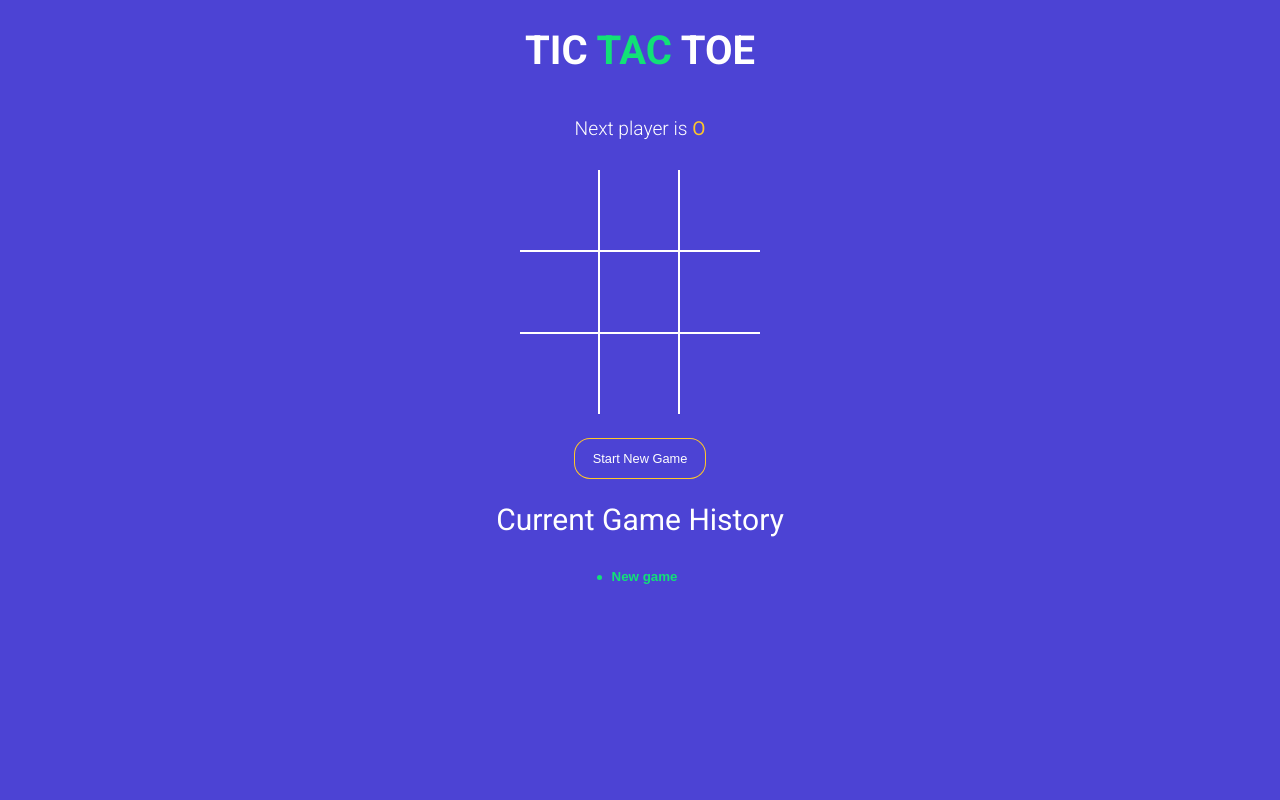
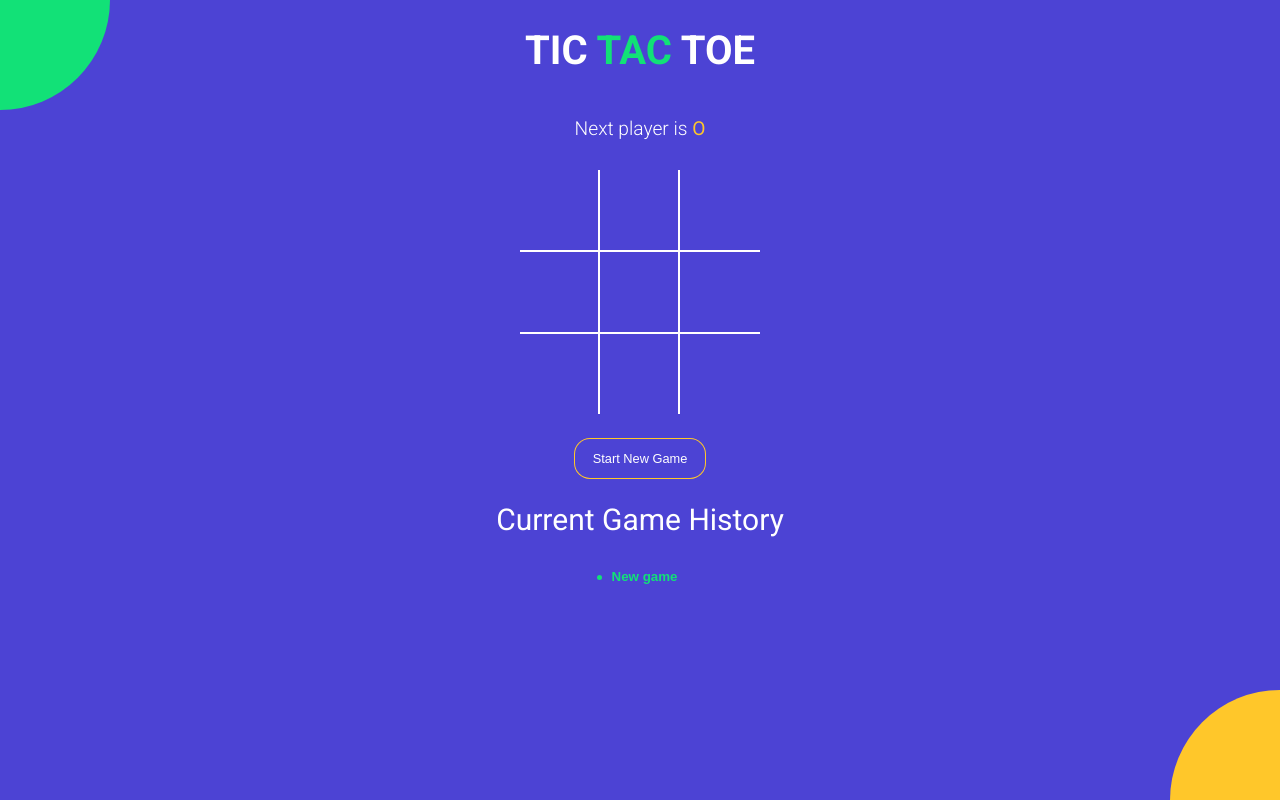
Before and after one commit to Akash2709/tictactoe-my_version, a React (Vite) app: page / in a window 1280 px wide. Built offline with nearby package versions, Linux system fonts and the light colour scheme.

Commit message:
added background styles

```diff
--- a/package.json
+++ b/package.json
@@ -6,7 +6,8 @@
   "scripts": {
     "dev": "vite",
     "build": "vite build",
-    "preview": "vite preview"
+    "preview": "vite preview",
+    "deploy": "npm run build && surge dist AlexGame.surge.sh"
   },
   "dependencies": {
     "react": "^18.2.0",
--- a/src/App.jsx
+++ b/src/App.jsx
@@ -80,6 +80,7 @@ function App() {
 
       <h2 style={{ fontWeight: "normal" }}>Current Game History</h2>
       <History history={history} moveTo={moveTo} currentMove={currentMove} />
+      <div className="bg-balls" />
     </div>
   );
 }
```
